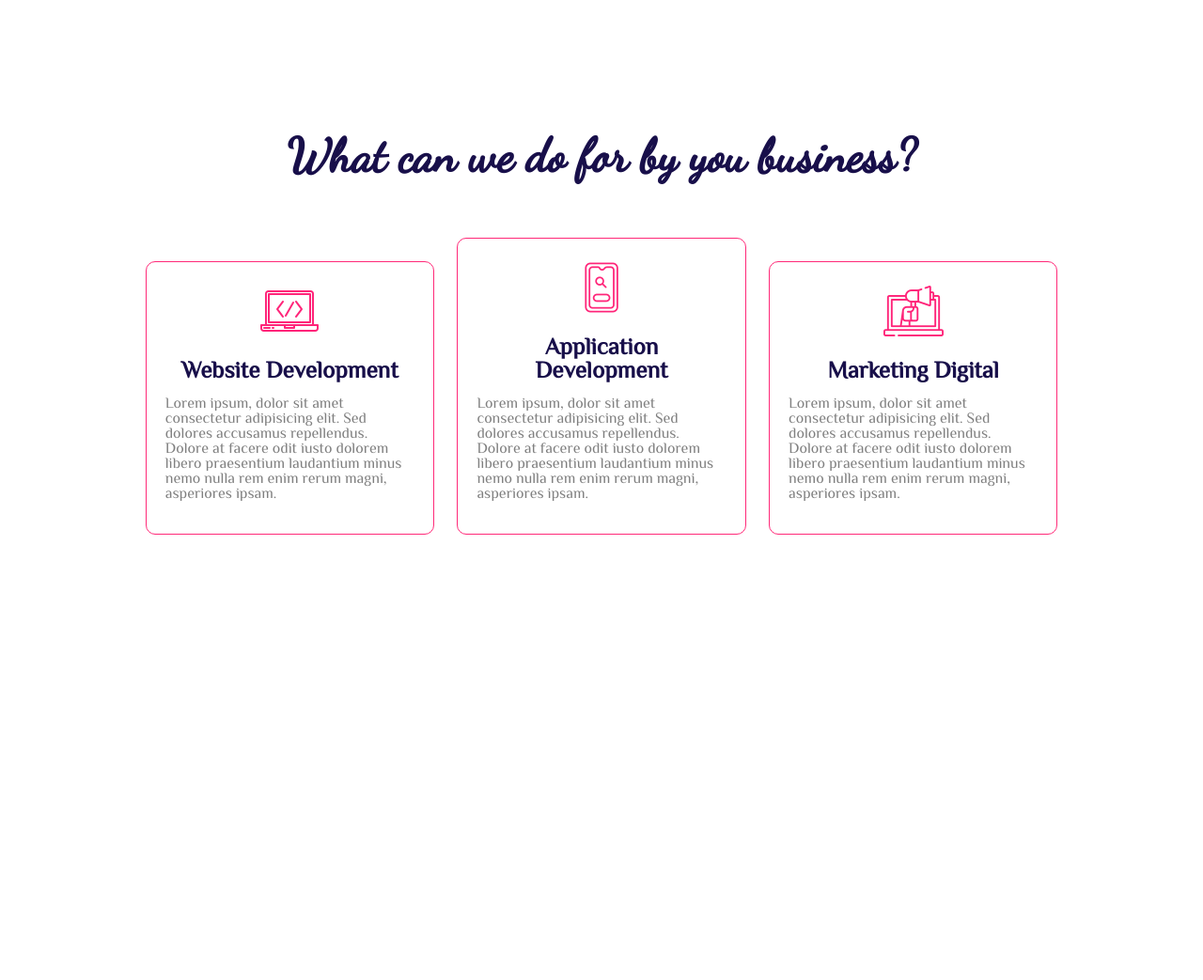
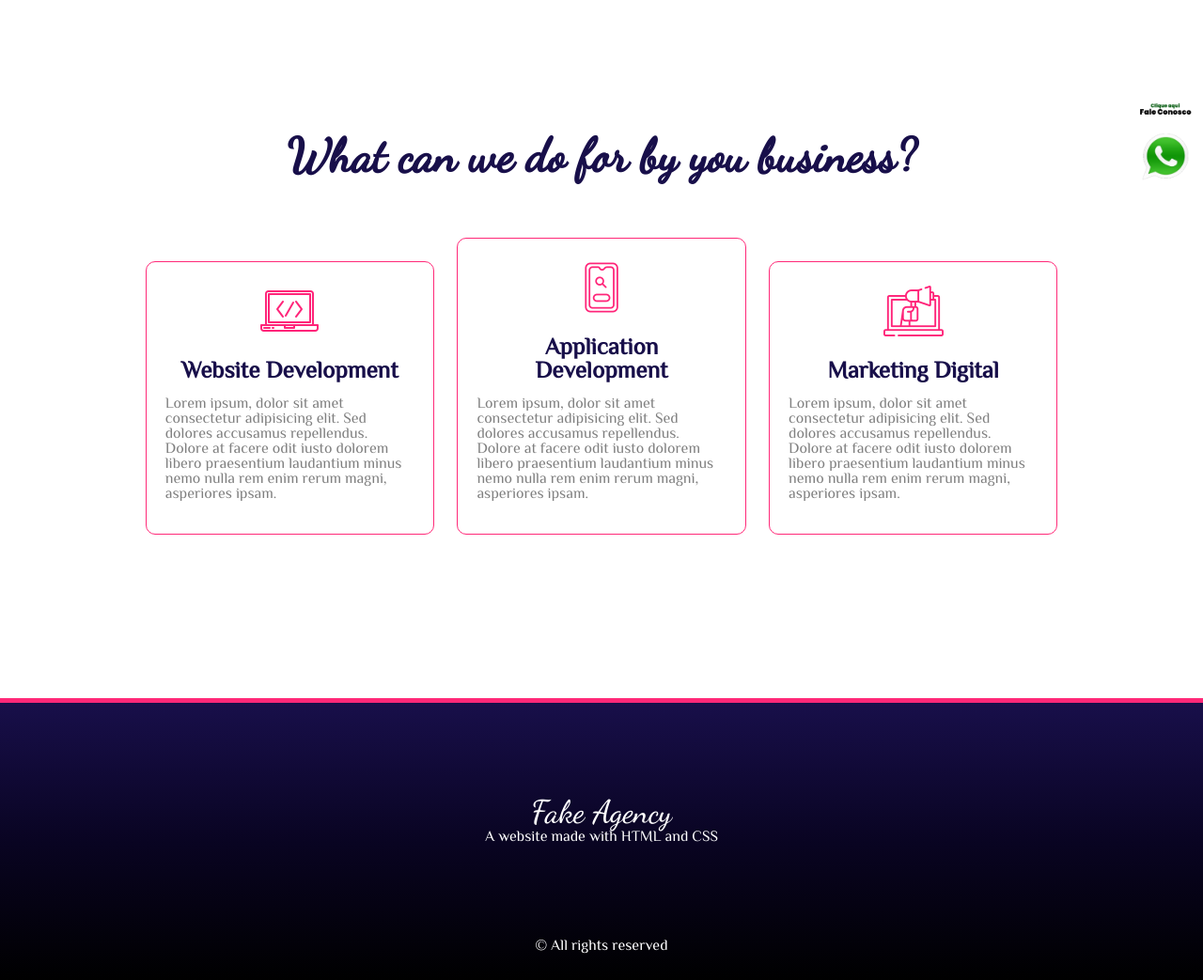
Before and after one commit to jessewillian/agency-html-end-css, a plain HTML site: page index.html in a window 1280 px wide. Shown: the part 586-1629 px from the top of the page at 94% size. Before the commit the page ends 1229 px from the top, so only its background shows below. Drawn offline with Linux system fonts and the light colour scheme.

Commit message:
create footer and finish

```diff
--- /dev/null
+++ b/css/components/main-footer.css
@@ -0,0 +1,35 @@
+.main-footer {
+    background-image: linear-gradient(180deg, #180F4A, #090422, #000);
+    margin-top: 100px;
+    height: 300px;
+    text-align: center;
+    border-top: 5px solid #FF2978;
+}
+
+.box-footer {
+    padding: 100px;
+}
+
+.title-footer {
+    color: #fff;
+    font-family: 'Dancing Script', cursive;
+    font-size: 34px;
+}
+
+.text-footer {
+    color: #fff;
+}
+
+.copy {
+    color: #fff;
+}
+
+.whats-contact {
+    position: fixed;
+    bottom: 10px;
+    right: 10px;
+}
+
+.whats {
+    width: 60px;
+}
--- a/css/components/main-header.css
+++ b/css/components/main-header.css
@@ -3,6 +3,7 @@
     flex-flow: row wrap;
     justify-content: center;
     align-items: center;
+    padding-top: 100px;
 }
 
 .main-header .head-line {
--- a/css/components/main-nav.css
+++ b/css/components/main-nav.css
@@ -5,6 +5,9 @@
     height: 100px;
     justify-content: center;
     align-items: center;
+    position: fixed;
+    width: 100%;
+
 }
 
 .main-nav .logo {
--- a/index.html
+++ b/index.html
@@ -24,9 +24,11 @@
     <link rel="stylesheet" href="css/components/head-img.css">
     <link rel="stylesheet" href="css/components/main-section.css">
     <link rel="stylesheet" href="css/components/card-section.css">
+    <link rel="stylesheet" href="css/components/main-footer.css">
 </head>
 
 <body>
+
     <nav class="main-nav">
         <div class="logo">
             <h1 class="title-logo">Fake Agency</h1>
@@ -119,6 +121,21 @@
             </div>
         </div>
     </section>
+
+    <footer class="main-footer">
+        <div class="box-footer">
+            <h2 class="title-footer">Fake Agency</h2>
+            <p class="text-footer">A website made with HTML and CSS</p>
+        </div>
+        <b class="copy">© All rights reserved</b>
+
+    </footer>
+
+    <div class="whats-contact">
+        <a href="https://web.whatsapp.com/" target="_blank">
+            <img class="whats" src="img/whats.png" alt="logo do whats para clicar e ser redirecionado">
+        </a>
+    </div>
 </body>
 
 </html>
```
